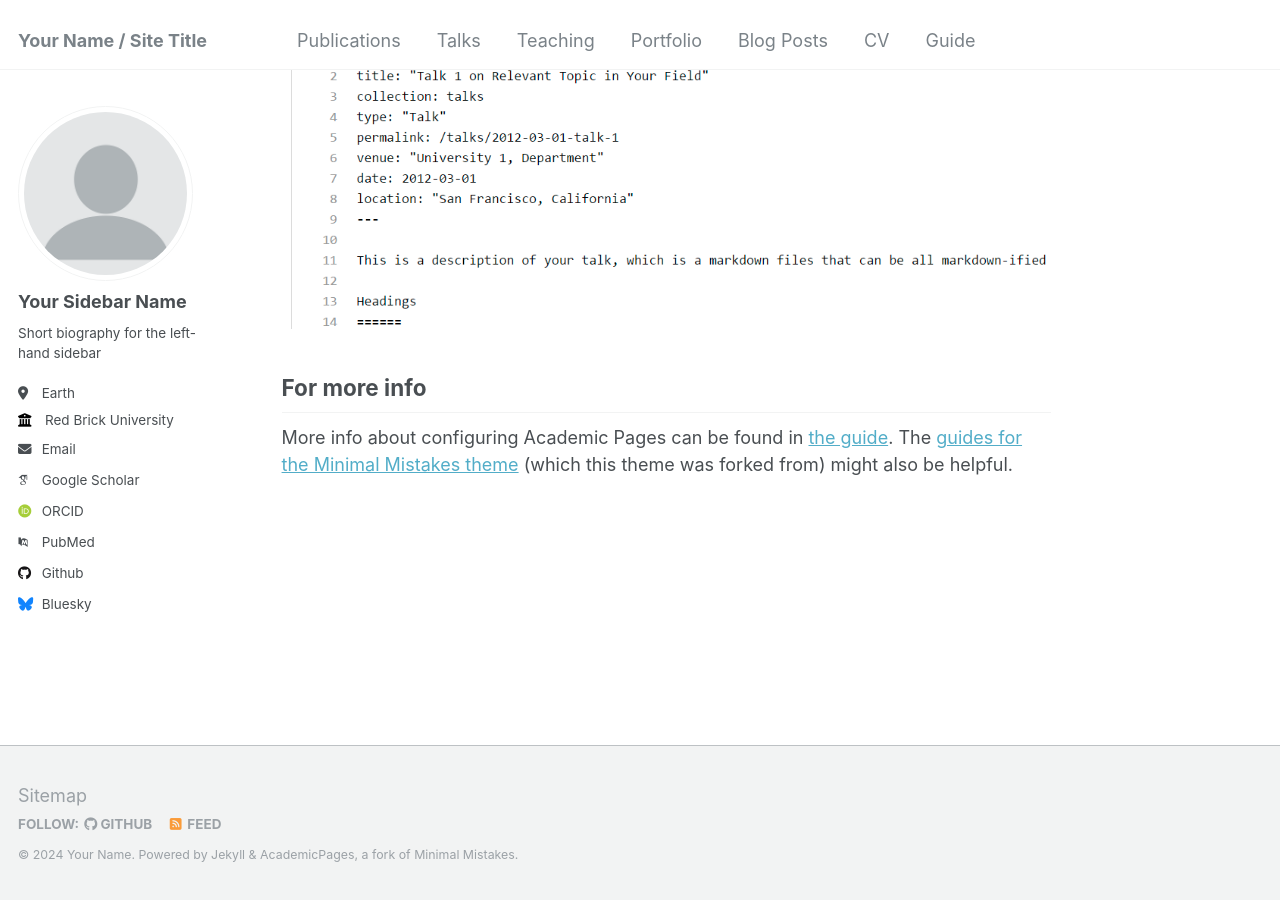
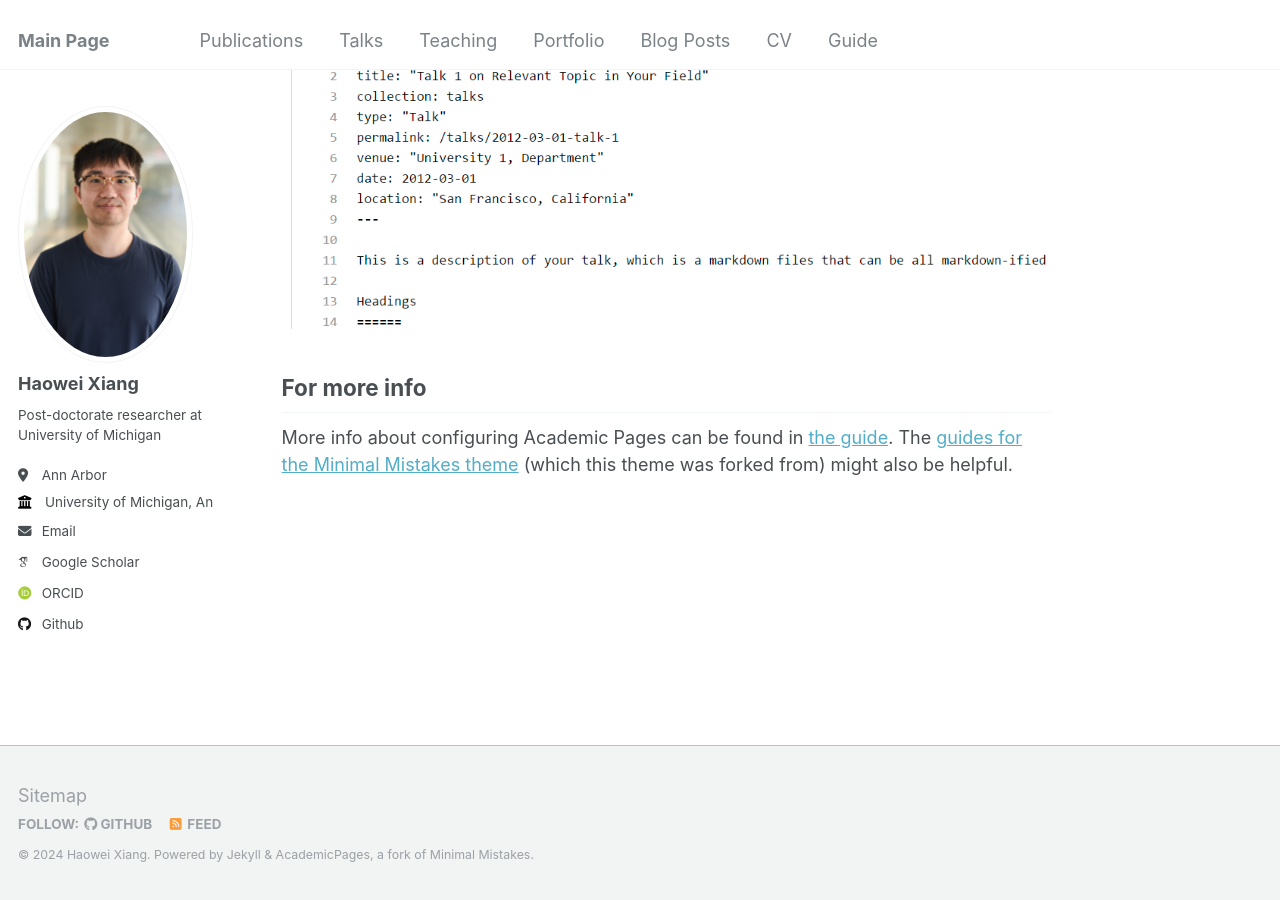
Before and after one commit to haoweix/haoweix.github.io, a Jekyll site: the page built from _pages/about.md, in a window 1280 px wide and 900 px high, scrolled down 2660 px. Built offline with Jekyll 4.4.1, drawn with Linux system fonts in a browser that asks for light colours; some web fonts are replaced.

Commit message:
update config

```diff
--- a/_config.yml
+++ b/_config.yml
@@ -8,13 +8,13 @@
 
 # Basic Site Settings
 locale                   : "en-US"
-title                    : "Your Name / Site Title"
+title                    : "Main Page"
 title_separator          : "-"
-name                     : &name "Your Name"
-description              : &description "personal description"
-url                      : https://academicpages.github.io # the base hostname & protocol for your site e.g. "https://mmistakes.github.io"
+name                     : &name "Haowei Xiang"
+description              : &description "Research Assistant at University of Michigan, Ann Arbor"
+url                      : https://haoweix.github.io # the base hostname & protocol for your site e.g. "https://mmistakes.github.io"
 baseurl                  : "" # the subpath of your site, e.g. "/blog"
-repository               : "academicpages/academicpages.github.io"
+repository               : "haoweix/haoweix.github.io"
 
 # Site Author - The following control what appear as part of the author content on the side bar.
 #               If a field is blank the icon and link will not appear, otherwise it will be shown.
@@ -22,33 +22,33 @@ repository               : "academicpages/academicpages.github.io"
 author:
   # Biographic information
   avatar           : "profile.png"
-  name             : "Your Sidebar Name"
+  name             : "Haowei Xiang"
   pronouns         : # example: "she/her"
-  bio              : "Short biography for the left-hand sidebar"
-  location         : "Earth"
-  employer         : "Red Brick University"
+  bio              : "Post-doctorate researcher at University of Michigan"
+  location         : "Ann Arbor"
+  employer         : "University of Michigan, Ann Arbor"
   uri              : # URL
-  email            : "none@example.org"
+  email            : "haoweix@umich.edu"
 
   # Academic websites
   arxiv            : # URL - Update with the correct link to your profile
-  googlescholar    : "https://scholar.google.com/citations?user=PS_CX0AAAAAJ"
+  googlescholar    : "https://scholar.google.com/citations?user=yU4HYqgAAAAJ&hl=en"
   impactstory      : # URL
-  orcid            : "http://orcid.org/yourorcidurl"
+  orcid            : "https://orcid.org/0000-0001-7598-9480"
   semantic         : # URL
-  pubmed           : "https://www.ncbi.nlm.nih.gov/pubmed/?term=john+snow"
+  pubmed           : # "https://www.ncbi.nlm.nih.gov/pubmed/?term=john+snow"
   researchgate     : # URL
 
   # Repositories and software development
   bitbucket        : # Username - Update with your username on the site
   codepen          : # Username
   dribbble         : # Username
-  github           : "academicpages"
+  github           : "https://github.com/haoweix"
   kaggle           : # Username
   stackoverflow    : # User number or user number and name (i.e., use "1" or "1/jeff-atwood")
 
   # Social media
-  bluesky          : "bsky.app" # Replace this with you Bluesky username
+  bluesky          : # "bsky.app" # Replace this with you Bluesky username
   facebook         : # Username
   flickr           : # Username
   foursquare       : # Username
```
Also changed, not shown: images/profile.png.
